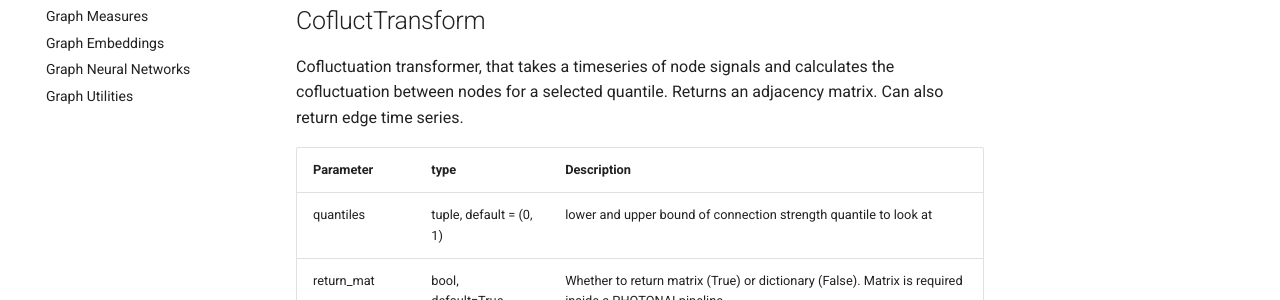
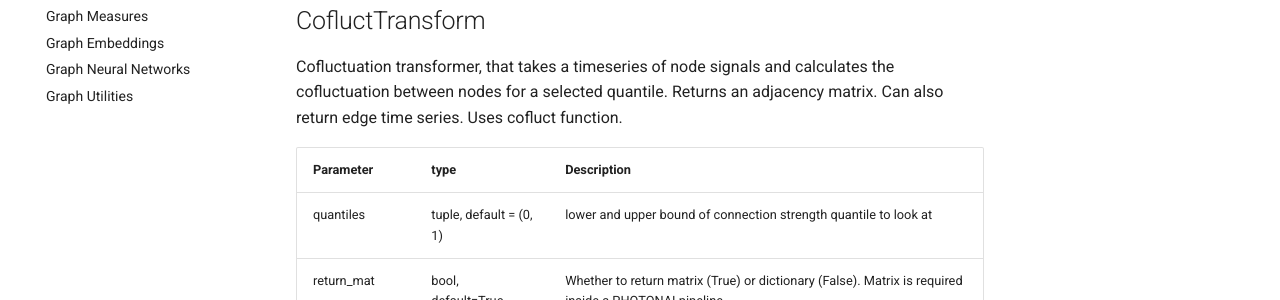
Before and after one commit to wwu-mmll/photonai_graph, an MkDocs documentation site: the page built from documentation/docs/dynamic_utils.md, in a window 1280 px wide and 1228 px high. Shown: the part 284-584 px from the top of the window. Built offline with MkDocs 1.6.1 and Material for MkDocs 9.7.7, drawn with Linux system fonts in a browser that asks for light colours; comment, search, counter and statistics services are not loaded.

Commit message:
Update dynamic_utils.md

```diff
--- a/documentation/docs/dynamic_utils.md
+++ b/documentation/docs/dynamic_utils.md
@@ -6,7 +6,7 @@ A module focused on functions and constructors for dynamic graph data.
 
 ## CofluctTransform
 
-Cofluctuation transformer, that takes a timeseries of node signals and calculates the cofluctuation between nodes for a selected quantile. Returns an adjacency matrix. Can also return edge time series.
+Cofluctuation transformer, that takes a timeseries of node signals and calculates the cofluctuation between nodes for a selected quantile. Returns an adjacency matrix. Can also return edge time series. Uses cofluct function.
 
 | Parameter | type | Description |
 | -----     | ----- | ----- |
```
